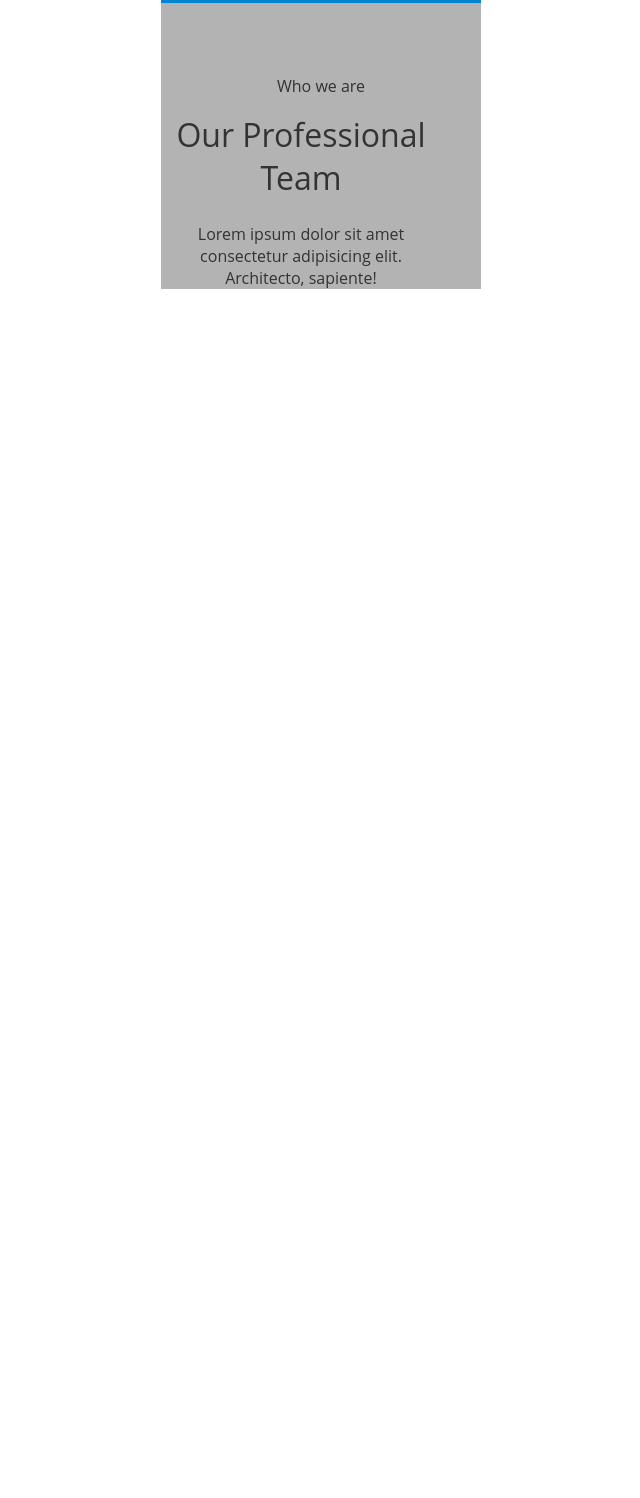
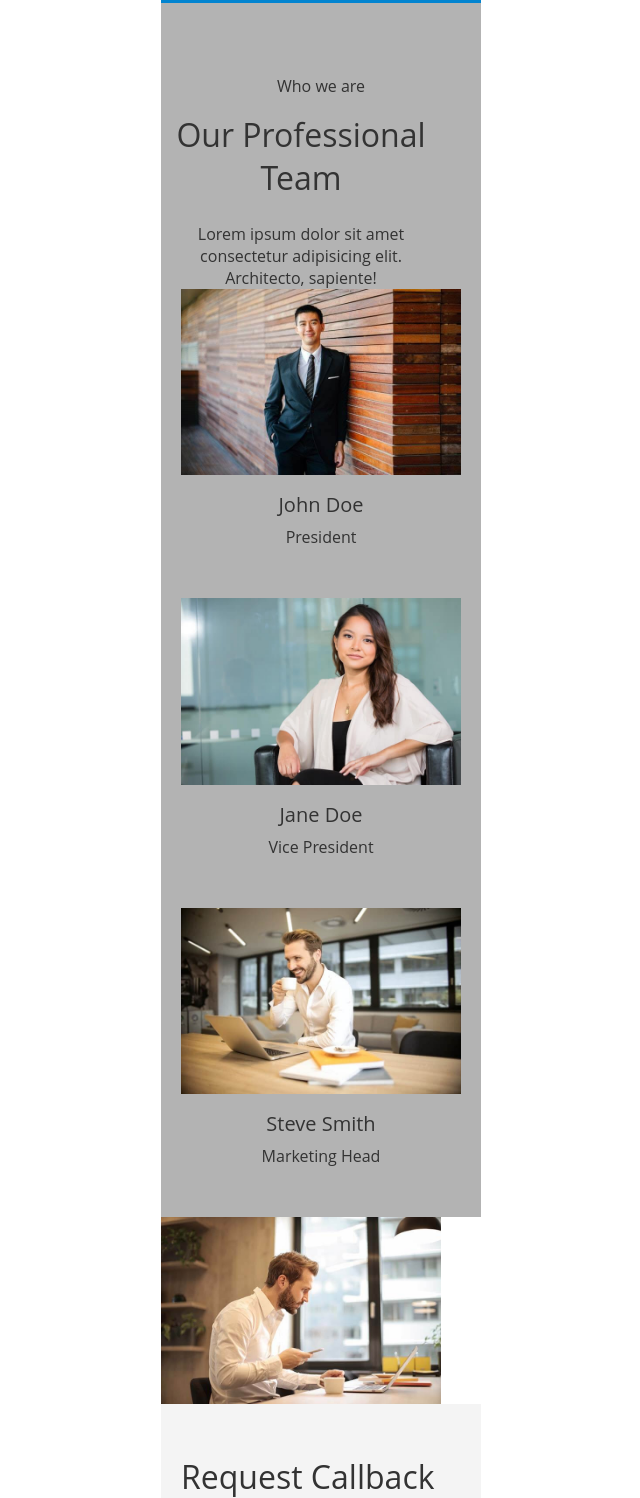
Before and after one commit to dmitruz/finance-ledger, a website built with Parcel: page src/index.html in a window 1280 px wide. Shown: the part 3079-4577 px from the top of the page, without its empty margins (319-959 px from the left). Before the commit the page ends 3368 px from the top, so only its background shows below. Built offline with nearby package versions, Linux system fonts and the light colour scheme.

Commit message:
finished request

```diff
--- a/src/index.html
+++ b/src/index.html
@@ -178,8 +178,61 @@
         </div>
         <div class="team__members-block">
           <ul class="professional__team-list">
-            <li class="professional__list-item"></li>
+            <li class="professional__list-item">
+              <picture>
+                <source srcset="images/team/person1.jpg" />
+                <source srcset="./images/team/person1@2x.jpg" />
+                <source srcset="./images/team/person1.webp" type="webp" />
+                <source srcset="./images/team/person1@2x.webp" type="webp" />
+                <img class="team__members-img" src="./images/team/person1.jpg" alt="person1" />
+              </picture>
+              <p class="img__name">John Doe</p>
+              <p class="img__position">President</p>
+            </li>
+
+            <li class="professional__list-item">
+              <picture>
+                <source srcset="images/team/person2.jpg" />
+                <source srcset="./images/team/person2@2x.jpg" />
+                <source srcset="./images/team/person2.webp" type="webp" />
+                <source srcset="./images/team/person2@2x.webp" type="webp" />
+                <img class="team__members-img" src="./images/team/person2.jpg" alt="person2" />
+              </picture>
+              <p class="img__name">Jane Doe</p>
+              <p class="img__position">Vice President</p>
+            </li>
+
+            <li class="professional__list-item">
+              <picture>
+                <source srcset="images/team/person3.jpg" />
+                <source srcset="./images/team/person3@2x.jpg" />
+                <source srcset="./images/team/person3.webp" type="webp" />
+                <source srcset="./images/team/person3@2x.webp" type="webp" />
+                <img class="team__members-img" src="./images/team/person3.jpg" alt="person3" />
+              </picture>
+              <p class="img__name">Steve Smith</p>
+              <p class="img__position">Marketing Head</p>
+            </li>
           </ul>
+        </div>
+        <div class="last__member">
+          <picture>
+            <source srcset="images/home/contact.jpg" />
+            <source srcset="./images/home/contact@2x.jpg" />
+            <source srcset="./images/home/contact.webp" type="webp" />
+            <source srcset="./images/home/contact@2x.webp" type="webp" />
+            <img class="team__members-img" src="./images/home/contact.jpg" alt="contact" />
+          </picture>
+        </div>
+      </div>
+    </section>
+
+    <!---REQUEST   FORM ------------------------------------------------------------------------------------------------------------->
+
+    <section class="request__section">
+      <div class="container">
+        <div class="request__block">
+          <h2 class="request__callback">Request Callback</h2>
         </div>
       </div>
     </section>
--- a/src/sass/main.scss
+++ b/src/sass/main.scss
@@ -4,3 +4,4 @@
 @import './business-cases.scss';
 @import './blogpost.scss';
 @import './professional-team.scss';
+@import './request.scss';
--- a/src/sass/professional-team.scss
+++ b/src/sass/professional-team.scss
@@ -45,3 +45,34 @@ padding-top: 24px;
     padding-left: 20px;
     padding-right: 20px;
 }
+
+.professional__team-list {
+    align-items: center;
+}
+.team__members-img {
+    width: 280px;
+}
+
+.img__name {
+
+font-family: 'Open Sans';
+font-style: normal;
+font-weight: 400;
+font-size: 20px;
+line-height: 0,8;
+text-align: center;
+color: #333333;
+padding-top: 16px;
+}
+
+.img__position {
+    font-family: 'Open Sans';
+font-style: normal;
+font-weight: 400;
+font-size: 16px;
+line-height: 0,8;
+text-align: center;
+color: #333333;
+margin-top: 8px;
+padding-bottom: 50px;
+}
--- /dev/null
+++ b/src/sass/request.scss
@@ -0,0 +1,17 @@
+
+.request__block {
+    background-color: #f4f4f4;
+    padding-left: 20px;
+}
+
+
+.request__callback {
+font-family: 'Open Sans';
+font-style: normal;
+font-weight: 400;
+font-size: 32px;
+line-height: 0,8;
+color: #333333;
+padding-top: 51px;
+width: 280px;
+}
```
